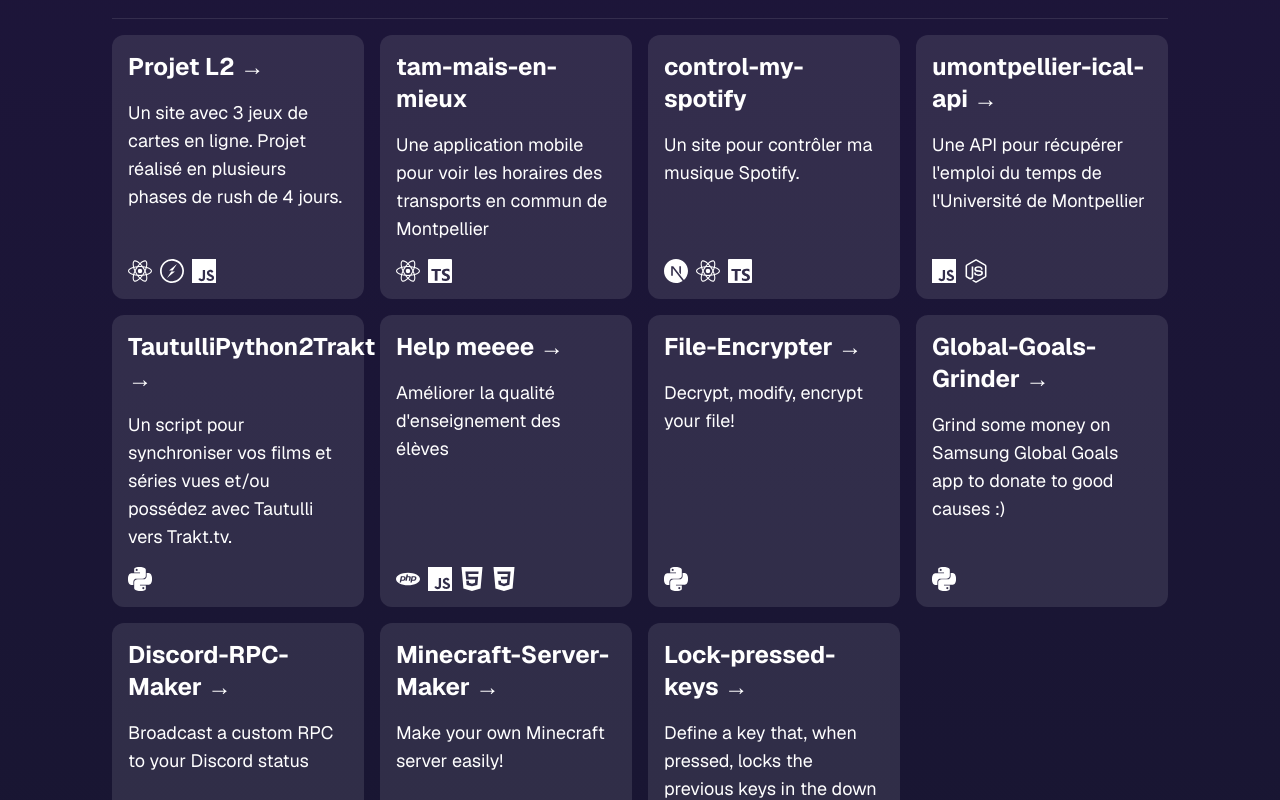
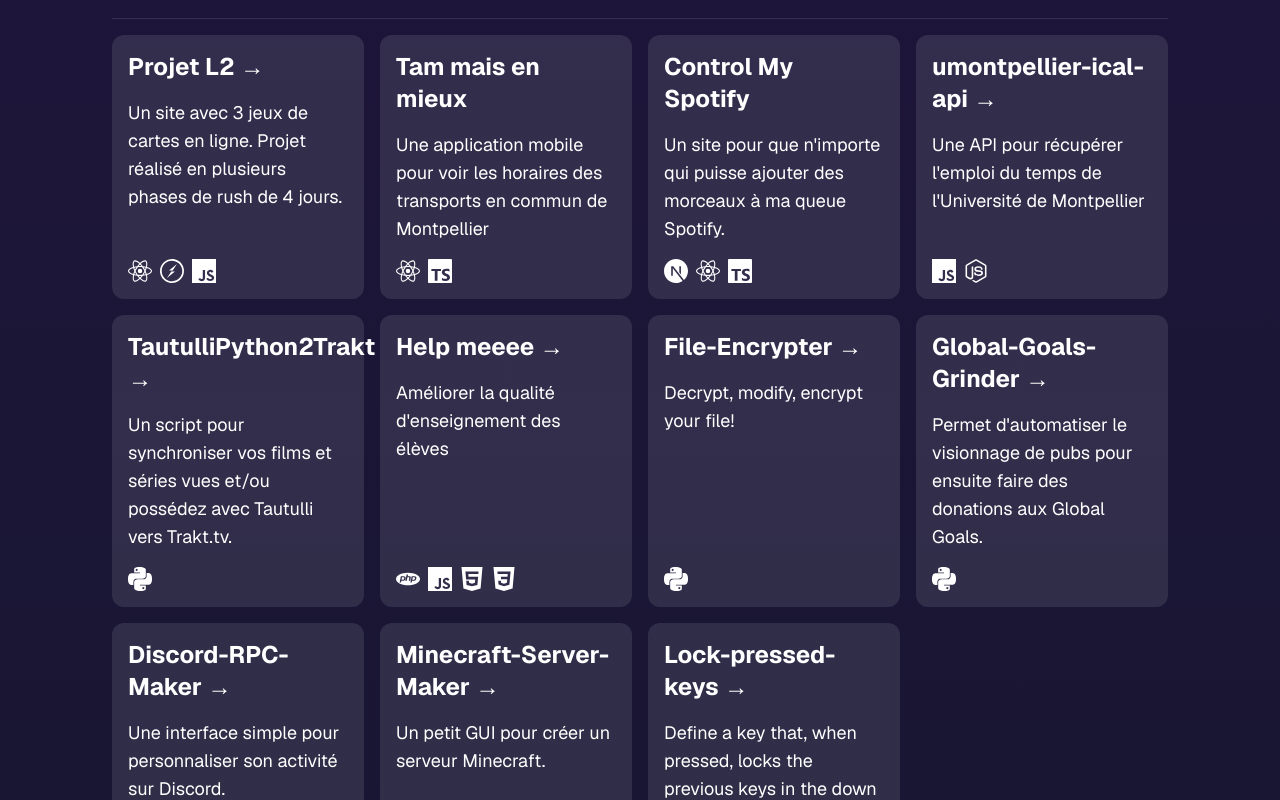
Before and after one commit to TheGeeKing/oc-8-portfolio, a Next.js app in the folder web/: page / in a window 1280 px wide. Shown: the part 447-1247 px from the top of the page. Built offline with nearby package versions, Linux system fonts and the light colour scheme.

Commit message:
fix: update projects title/description

```diff
--- a/web/src/app/page.tsx
+++ b/web/src/app/page.tsx
@@ -56,13 +56,13 @@
               stack={{ react: true, javascript: true, socketio: true }}
             />
             <ProjectCard
-              title="tam-mais-en-mieux"
+              title="Tam mais en mieux"
               description="Une application mobile pour voir les horaires des transports en commun de Montpellier"
               stack={{ react: true, typescript: true }}
             />
             <ProjectCard
-              title="control-my-spotify"
-              description="Un site pour contrôler ma musique Spotify."
+              title="Control My Spotify"
+              description="Un site pour que n'importe qui puisse ajouter des morceaux à ma queue Spotify."
               stack={{ react: true, typescript: true, nextjs: true }}
             />
             <ProjectCard
@@ -91,19 +91,19 @@
             />
             <ProjectCard
               title="Global-Goals-Grinder"
-              description="Grind some money on Samsung Global Goals app to donate to good causes :)"
+              description="Permet d'automatiser le visionnage de pubs pour ensuite faire des donations aux Global Goals."
               link="https://github.com/TheGeeKing/Global-Goals-Grinder"
               stack={{ python: true }}
             />
             <ProjectCard
               title="Discord-RPC-Maker"
-              description="Broadcast a custom RPC to your Discord status"
+              description="Une interface simple pour personnaliser son activité sur Discord."
               link="https://github.com/TheGeeKing/Discord-RPC-Maker"
               stack={{ python: true }}
             />
             <ProjectCard
               title="Minecraft-Server-Maker"
-              description="Make your own Minecraft server easily!"
+              description="Un petit GUI pour créer un serveur Minecraft."
               link="https://github.com/TheGeeKing/Minecraft-Server-Maker"
               stack={{ python: true }}
             />
```
